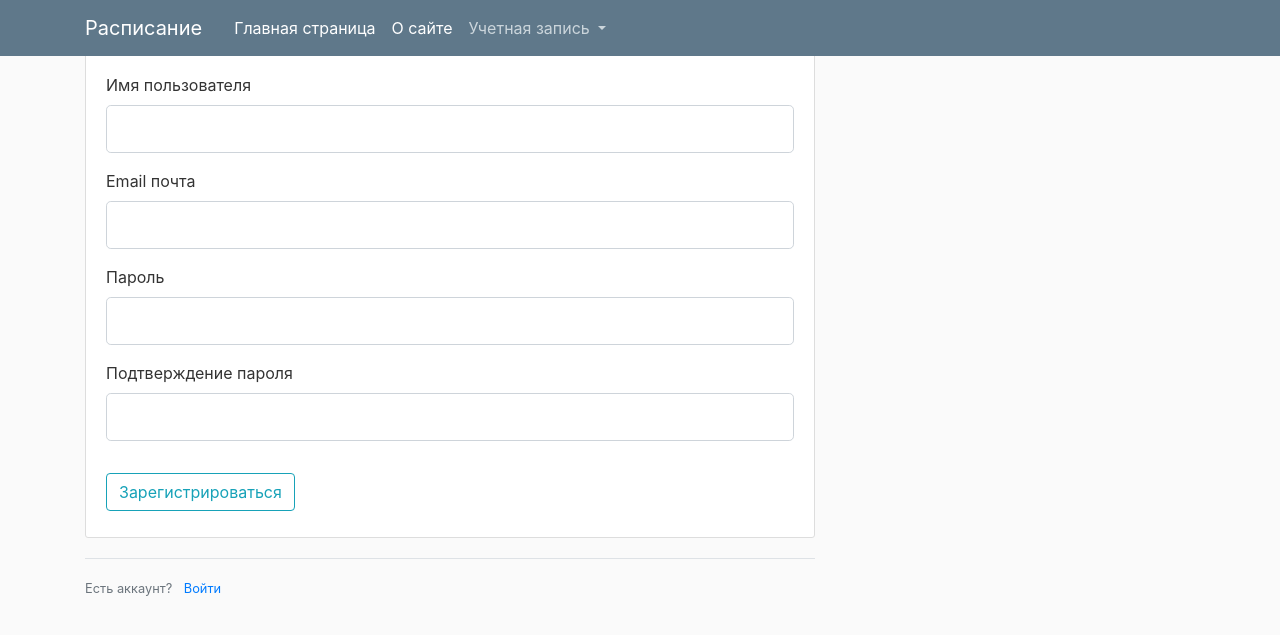
After one commit to Nakone1/flaskproject, a Flask app: page /register in a window 1280 px wide. The commit adds this page. Shown: the top 635 px of the page. Run offline with Flask 2, Linux system fonts and the light colour scheme; some libraries are stand-ins or nearby versions.

Commit message:
I did it...

```diff
--- /dev/null
+++ b/flasktest/forms.py
@@ -0,0 +1,37 @@
+from flask_wtf import FlaskForm
+from wtforms import StringField, PasswordField, SubmitField, BooleanField
+from wtforms.validators import DataRequired, Length, Email, EqualTo, ValidationError
+from flasktest.models import User
+
+
+#Форма регистрации
+class RegistationForm(FlaskForm):
+	username = StringField('Имя пользователя',
+							validators = [DataRequired(), Length(min=2, max=20)])
+	#максимальная длина=20, мин длина= 2, DataRequired() отвечает за то, чтобы поле не было пустым
+	email = StringField('Email почта',
+							validators = [DataRequired(), Email()])
+	password = PasswordField('Пароль',
+							validators = [DataRequired()])
+	confirm_password = PasswordField('Подтверждение пароля' ,
+							validators = [DataRequired(), EqualTo('password')])
+	submit = SubmitField('Зарегистрироваться')
+
+	def validate_username(self, username):
+		user = User.query.filter_by(username=username.data).first()
+		if user:
+			raise ValidationError('Это имя уже занято. Пожалуйста, выберите другое.')
+
+	def validate_email(self, email):
+		user = User.query.filter_by(email=email.data).first()
+		if user:
+			raise ValidationError('Email уже занят. Пожалуйста, выберите другое.')
+
+
+#Форма логина
+class LoginForm(FlaskForm):
+    email = StringField('Email почта',
+                        validators=[DataRequired(), Email()])
+    password = PasswordField('Пароль', validators=[DataRequired()])
+    remember = BooleanField('Запомнить меня')
+    submit = SubmitField('Войти')
--- /dev/null
+++ b/flasktest/routes.py
@@ -0,0 +1,93 @@
+from flask import render_template, url_for, flash, redirect, request
+from flasktest import app, db, bcrypt
+from flasktest.forms import LoginForm, RegistationForm
+from flasktest.models import User
+import sqlite3, json
+from flask_login import login_user, current_user, logout_user, login_required
+
+
+@app.route("/")
+@app.route("/home")
+def home():
+    return render_template('home.html')
+
+@app.route("/about")
+def about():
+    return render_template('about.html', title='О сайте')
+
+@app.route("/register", methods = ['GET','POST'])
+def register():
+	if current_user.is_authenticated:
+		return redirect(url_for('home'))
+	form = RegistationForm()
+	if form.validate_on_submit():
+		hashed_password = bcrypt.generate_password_hash(form.password.data).decode('utf-8')
+		user = User(username = form.username.data, email = form.email.data, password = hashed_password)
+		db.session.add(user)
+		db.session.commit()
+		flash(f'Аккаунт создан! Можете войти','Успешно')
+		return redirect(url_for('login'))
+	return render_template('register.html', title='Регистрация', form=form)
+
+
+@app.route("/login", methods = ['GET','POST'])
+def login():
+	if current_user.is_authenticated:
+		return redirect(url_for('home'))
+	form = LoginForm()
+	if form.validate_on_submit():
+		user = User.query.filter_by(email=form.email.data).first()
+		if user and bcrypt.check_password_hash(user.password, form.password.data):
+			login_user(user, remember=form.remember.data)
+			next_page = request.args.get('next')
+			return redirect(next_page) if next_page else redirect(url_for('home'))
+		else:
+			flash('Авторизация не прошла успешно. Пожалуйста, проверьте свой логин и пароль', 'danger')
+	return render_template('login.html', title='Вход', form=form)
+
+
+@app.route("/logout")
+def logout():
+    logout_user()
+    return redirect(url_for('home'))
+
+
+@app.route('/raspisanie', methods=['GET', 'POST'])
+@login_required
+def raspisanie():
+    conn = sqlite3.connect('flasktest/site.db')
+    c = conn.cursor()
+    c.execute("SELECT * FROM schedule")
+    content = c.fetchall()
+    return render_template('schedule.html', content=content)
+
+
+@app.route('/schedule/edit', methods=['POST'])
+def resp_edit():
+    if request.method == 'POST':
+        content = request.json
+        user = User.query.filter_by(username=content['username']).first()
+        print(content)
+        if user and bcrypt.check_password_hash(user.password, content['password']):
+            conn = sqlite3.connect('flasktest/site.db')
+            c = conn.cursor()
+            day = str(content['day'])
+            pare1 = str(content['pare1'])
+            pare2 = str(content['pare2'])
+            pare3 = str(content['pare3'])
+            pare4 = str(content['pare4'])
+            pare5 = str(content['pare5'])
+            c.execute("UPDATE schedule SET pare1 = ?, pare2 = ?, pare3 = ?, pare4 = ?, pare5 = ? WHERE day = ?",
+                      (pare1, pare2, pare3, pare4, pare5, day))
+            conn.commit()
+            return 'Успешно'
+        else:return 'Неправильный логин или пароль, или такого аккаунта не существует'
+    return "Ошибка"
+
+@app.route('/raspisanie/all')
+def rasp_all():
+    conn = sqlite3.connect('flasktest/site.db')
+    c = conn.cursor()
+    c.execute("SELECT * FROM schedule")
+    content = c.fetchall()
+    return (json.dumps(content, ensure_ascii = False))
--- /dev/null
+++ b/flasktest/static/main.css
@@ -0,0 +1,80 @@
+body {
+  background: #fafafa;
+  color: #333333;
+
+}
+
+h1, h2, h3, h4, h5, h6 {
+  color: #444444;
+}
+
+.bg-steel {
+  background-color: #5f788a;
+}
+
+.site-header .navbar-nav .nav-link {
+  color: #cbd5db;
+}
+
+.site-header .navbar-nav .nav-link:hover {
+  color: #ffffff;
+}
+
+.site-header .navbar-nav .nav-link.active {
+  font-weight: 500;
+}
+
+.content-section {
+  background: #ffffff;
+  padding: 10px 20px;
+  border: 1px solid #dddddd;
+  border-radius: 3px;
+  margin-bottom: 20px;
+}
+
+.article-title {
+  color: #444444;
+}
+
+a.article-title:hover {
+  color: #428bca;
+  text-decoration: none;
+}
+
+.article-content {
+  white-space: pre-line;
+}
+
+.article-img {
+  height: 65px;
+  width: 65px;
+  margin-right: 16px;
+}
+
+.article-metadata {
+  padding-bottom: 1px;
+  margin-bottom: 4px;
+  border-bottom: 1px solid #e3e3e3
+}
+
+.article-metadata a:hover {
+  color: #333;
+  text-decoration: none;
+}
+
+.article-svg {
+  width: 25px;
+  height: 25px;
+  vertical-align: middle;
+}
+
+.account-img {
+  height: 125px;
+  width: 125px;
+  margin-right: 20px;
+  margin-bottom: 16px;
+}
+
+.account-heading {
+  font-size: 2.5rem;
+}
--- a/templates/about.html
+++ b/flasktest/templates/about.html
@@ -1,4 +1,4 @@
 {% extends "layout.html" %}
 {% block content %}
-	<h1>About page</h1>
+	<h1>Расписание занятий БСТ 1803</h1>
 {% endblock content%}
--- /dev/null
+++ b/flasktest/templates/layout.html
@@ -0,0 +1,96 @@
+<!DOCTYPE html>
+<html>
+<head>
+    <meta charset="utf-8">
+    <meta name="viewport" content="width=device-width, initial-scale=1, shrink-to-fit=no">
+
+    <!-- Bootstrap CSS -->
+    <link rel="stylesheet" href="https://maxcdn.bootstrapcdn.com/bootstrap/4.0.0/css/bootstrap.min.css" integrity="sha384-Gn5384xqQ1aoWXA+058RXPxPg6fy4IWvTNh0E263XmFcJlSAwiGgFAW/dAiS6JXm" crossorigin="anonymous">
+
+    <link rel="stylesheet" type="text/css" href="{{ url_for('static', filename='main.css') }}">
+
+    {% if title %}
+        <title>Расписание - {{ title }}</title>
+    {% else %}
+        <title>Расписание</title>
+    {% endif %}
+</head>
+<body>
+    <header class="site-header">
+      <nav class="navbar navbar-expand-md navbar-dark bg-steel fixed-top">
+        <div class="container">
+          <a class="navbar-brand mr-4" href="/">Расписание</a>
+          <button class="navbar-toggler" type="button" data-toggle="collapse" data-target="#navbarToggle" aria-controls="navbarToggle" aria-expanded="false" aria-label="Toggle navigation">
+            <span class="navbar-toggler-icon"></span>
+          </button>
+          <div class="collapse navbar-collapse" id="navbarToggle">
+            <ul class="navbar-nav">
+                <li class="nav-item active">
+                    <a class="nav-link" href="{{ url_for('home') }}">Главная страница <span
+                            class="sr-only">(current)</span></a>
+                </li>
+                <li class="nav-item active">
+                    <a class="nav-link" href="{{ url_for('about') }}">О сайте <span class="sr-only">(current)</span></a>
+                </li>
+                <li class="nav-item dropdown">
+                    <a class="nav-link dropdown-toggle" href="#" id="Профиль" data-toggle="dropdown"
+                       aria-haspopup="true" aria-expanded="false">
+                        Учетная запись
+                    </a>
+                    <div class="dropdown-menu" aria-labelledby="navbarDropdownMenuLink">
+                        {% if current_user.is_authenticated %}
+                        <a class="dropdown-item" href="{{ url_for('raspisanie') }}">Профиль</a>
+                        <a class="dropdown-item" href="{{ url_for('logout') }}">Выход</a>
+                        {% else %}
+                        <a class="dropdown-item" href="{{ url_for('login') }}">Вход</a>
+                        <a class="dropdown-item" href="{{ url_for('register') }}">Регистрация</a>
+                        {% endif %}
+                    </div>
+                </li>
+            </ul>
+            </div>
+          </div>
+        </div>
+      </nav>
+    </header>
+    <main role="main" class="container">
+        <div class="row">
+            <div class="col-md-8"> </div>
+            <div class="col-md-8">
+                {% with messages = get_flashed_messages(with_categories=true) %}
+                {% if messages %}
+                {% for category, message in messages %}
+                <div class='alert alert-success {{ category }}'>
+                    {{ 'Пожалуста, войдите в учетную запись, чтобы просмотреть эту страницу.' }}
+                </div>
+                {% endfor %}
+                {% endif %}
+                {% endwith %}
+                {% block content %}{% endblock %}
+            </div>
+            <div class="col-md-4">
+                <div class="content-section">
+                    {% if current_user.is_authenticated %}
+                    <p class='text-muted'>Имя профиля:
+                    <h1>{{ current_user.username }}</h1>
+                    {% endif %}
+                    </p>
+                </div>
+            </div>
+        </div>
+    </main>
+
+
+    <!-- Optional JavaScript -->
+    <!-- jQuery first, then Popper.js, then Bootstrap JS -->
+<script src="https://code.jquery.com/jquery-3.2.1.slim.min.js"
+        integrity="sha384-KJ3o2DKtIkvYIK3UENzmM7KCkRr/rE9/Qpg6aAZGJwFDMVNA/GpGFF93hXpG5KkN"
+        crossorigin="anonymous"></script>
+<script src="https://cdnjs.cloudflare.com/ajax/libs/popper.js/1.12.9/umd/popper.min.js"
+        integrity="sha384-ApNbgh9B+Y1QKtv3Rn7W3mgPxhU9K/ScQsAP7hUibX39j7fakFPskvXusvfa0b4Q"
+        crossorigin="anonymous"></script>
+<script src="https://maxcdn.bootstrapcdn.com/bootstrap/4.0.0/js/bootstrap.min.js"
+        integrity="sha384-JZR6Spejh4U02d8jOt6vLEHfe/JQGiRRSQQxSfFWpi1MquVdAyjUar5+76PVCmYl"
+        crossorigin="anonymous"></script>
+</body>
+</html>
--- /dev/null
+++ b/flasktest/templates/register.html
@@ -0,0 +1,71 @@
+{% extends "layout.html" %}
+{% block content %}
+    <div class="content-section">
+        <form method="POST" action="">
+            {{ form.hidden_tag() }}
+            <fieldset class="form-group">
+                <legend class="border-bottom mb-4">Регистрация</legend>
+                <div class="form-group">
+                    {{ form.username.label(class="form-control-label") }}
+                    {% if form.username.errors %}
+                        {{ form.username(class="form-control form-control-lg is-invalid") }}
+                        <div class="invalid-feedback">
+                            {% for error in form.username.errors %}
+                                <span>{{ error }}</span>
+                            {% endfor %}
+                        </div>
+                    {% else %}
+                        {{ form.username(class="form-control form-control-lg") }}
+                    {% endif %}
+                </div>
+                <div class="form-group">
+                    {{ form.email.label(class="form-control-label") }}
+                    {% if form.email.errors %}
+                        {{ form.email(class="form-control form-control-lg is-invalid") }}
+                        <div class="invalid-feedback">
+                            {% for error in form.email.errors %}
+                                <span>{{ error }}</span>
+                            {% endfor %}
+                        </div>
+                    {% else %}
+                        {{ form.email(class="form-control form-control-lg") }}
+                    {% endif %}
+                </div>
+                <div class="form-group">
+                    {{ form.password.label(class="form-control-label") }}
+                    {% if form.password.errors %}
+                        {{ form.password(class="form-control form-control-lg is-invalid") }}
+                        <div class="invalid-feedback">
+                            {% for error in form.password.errors %}
+                                <span>{{ error }}</span>
+                            {% endfor %}
+                        </div>
+                    {% else %}
+                        {{ form.password(class="form-control form-control-lg") }}
+                    {% endif %}
+                </div>
+                <div class="form-group">
+                    {{ form.confirm_password.label(class="form-control-label") }}
+                    {% if form.confirm_password.errors %}
+                        {{ form.confirm_password(class="form-control form-control-lg is-invalid") }}
+                        <div class="invalid-feedback">
+                            {% for error in form.confirm_password.errors %}
+                                <span>{{ error }}</span>
+                            {% endfor %}
+                        </div>
+                    {% else %}
+                        {{ form.confirm_password(class="form-control form-control-lg") }}
+                    {% endif %}
+                </div>
+            </fieldset>
+            <div class="form-group">
+                {{ form.submit(class="btn btn-outline-info") }}
+            </div>
+        </form>
+    </div>
+    <div class="border-top pt-3">
+        <small class="text-muted">
+            Есть аккаунт? <a class="ml-2" href="{{ url_for('login') }}">Войти</a>
+        </small>
+    </div>
+{% endblock content %}
--- /dev/null
+++ b/run.py
@@ -0,0 +1,4 @@
+from flasktest import app
+
+if __name__ == '__main__':
+	app.run(debug=True)
--- a/templates/home.html
+++ /dev/null
@@ -1,4 +0,0 @@
-{% extends "layout.html" %}
-{% block content %}
-	<h1>Home Page</h1>
-{% endblock content%}
```
Also changed, not shown: flasktest.py (deleted, +0 -15 lines), flasktest/__init__.py (added, +20 -0 lines), flasktest/models.py (added, +29 -0 lines), flasktest/templates/home.html (added, +26 -0 lines), flasktest/templates/login.html (added, +52 -0 lines), flasktest/templates/schedule.html (added, +48 -0 lines), forms.py (deleted, +0 -27 lines), templates/layout.html (deleted, +0 -13 lines), flasktest/site.db (added).
